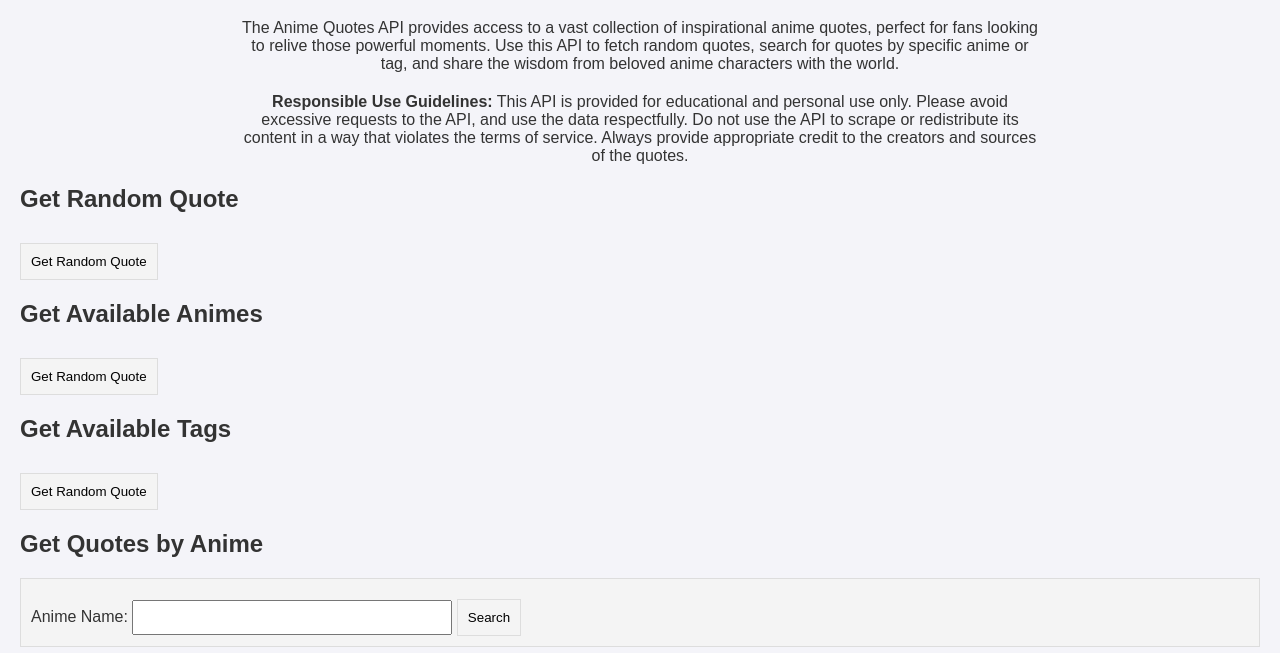
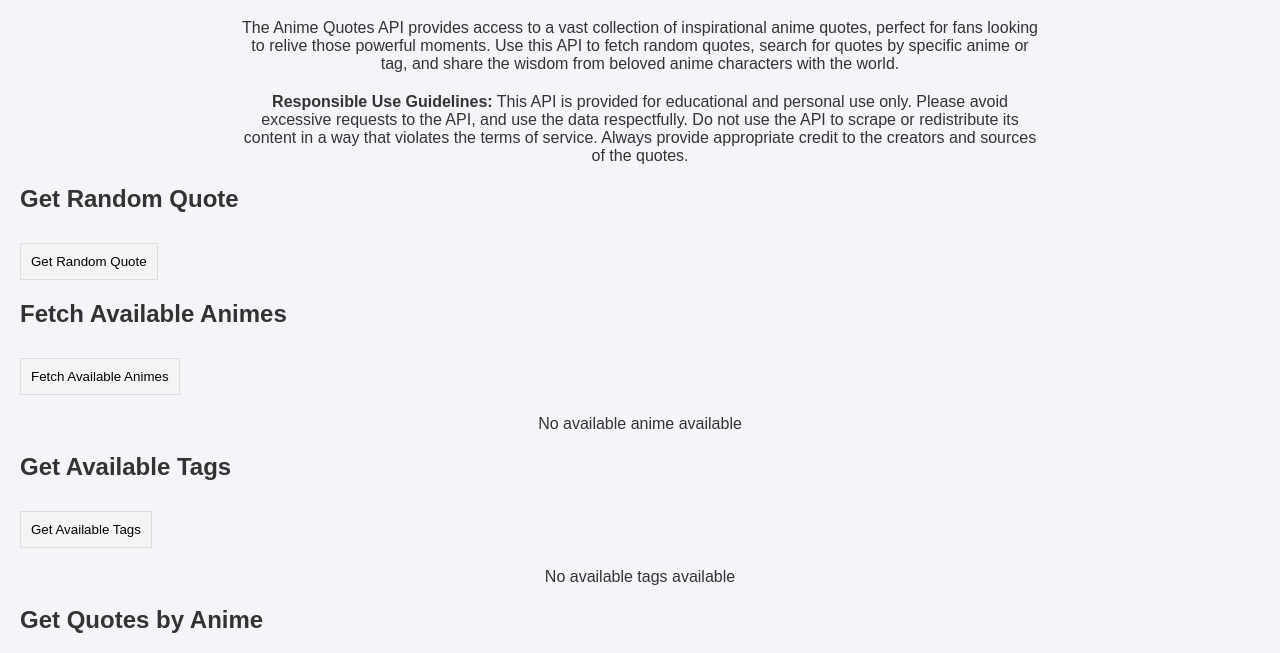
Before and after one commit to TeoJiaYiZoe/anime-quotes, a plain HTML site: page index.html in a window 1280 px wide. Shown: the part 78-731 px from the top of the page. Drawn offline with Linux system fonts and the light colour scheme.

Commit message:
Bug Fix: Get available anime and tags

```diff
--- a/index.html
+++ b/index.html
@@ -91,15 +91,15 @@
     </section>
 
     <section>
-        <h2>Get Available Animes</h2>
-        <button onclick="getAvailableAnime()">Get Random Quote</button>
-        <p id="available-anime"></p>
+        <h2>Fetch Available Animes</h2>
+        <button onclick="getAvailableAnime()">Fetch Available Animes</button>
+        <p id="available-anime">No available anime available</p>
     </section>
 
     <section>
         <h2>Get Available Tags</h2>
-        <button onclick="getAvailableTags()">Get Random Quote</button>
-        <p id="available-tags"></p>
+        <button onclick="getAvailableTags()">Get Available Tags</button>
+        <p id="available-tags">No available tags available</p>
     </section>
 
     <section>
@@ -154,7 +154,7 @@
             try {
                 const response = await fetch(`${baseUrl}/available-anime`);
                 const data = await response.json();
-                document.getElementById("available-anime").innerText = data.quote || "No available anime available";
+                document.getElementById("available-anime").innerText = data.animes.join(', ') || "No available anime available";
             } catch (error) {
                 console.error('Error fetching available anime:', error);
                 document.getElementById("available-anime").innerText = "Error fetching available anime";
@@ -166,12 +166,13 @@
             try {
                 const response = await fetch(`${baseUrl}/available-tags`);
                 const data = await response.json();
-                document.getElementById("available-tags").innerText = data.quote || "No available tags available";
+                document.getElementById("available-tags").innerText = data.tags.join(', ') || "No available tags available";
             } catch (error) {
                 console.error('Error fetching available tags:', error);
                 document.getElementById("available-tags").innerText = "Error fetching available tags";
             }
         }
+
 
         // Get Quotes by Anime
         document.getElementById("anime-form").addEventListener("submit", async function (event) {
```
